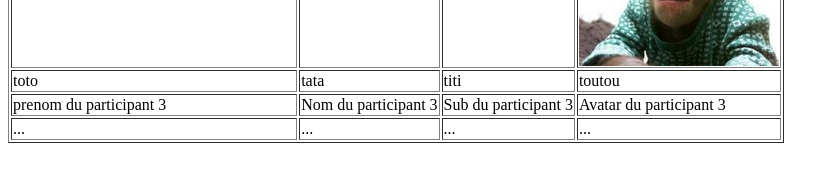
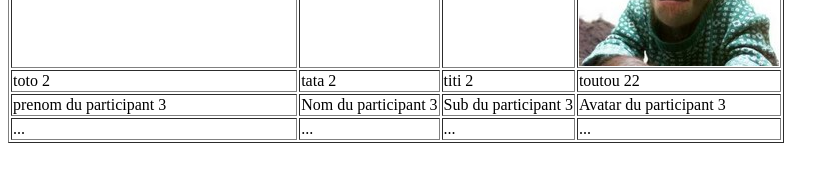
Before and after one commit to CrunchyFanch/TestDocMo2, a plain HTML site: page index.html in a window 1280 px wide. Shown: the part 356-538 px from the top of the page, 0-839 px from the left. Drawn offline with Linux system fonts and the light colour scheme.

Commit message:
modif table 1

```diff
--- a/index.html
+++ b/index.html
@@ -17,10 +17,10 @@
    <TD><img src="images\Avatar_Francois.jpg"></img>
   </TR>
   <TR>
-   <TD> toto</TD>
-   <TD> tata</TD>
-   <TD> titi</TD>
-   <TD> toutou</TD>
+   <TD> toto 2</TD>
+   <TD> tata 2</TD>
+   <TD> titi 2</TD>
+   <TD> toutou 22</TD>
 
   </TR>
    <TR>
```
